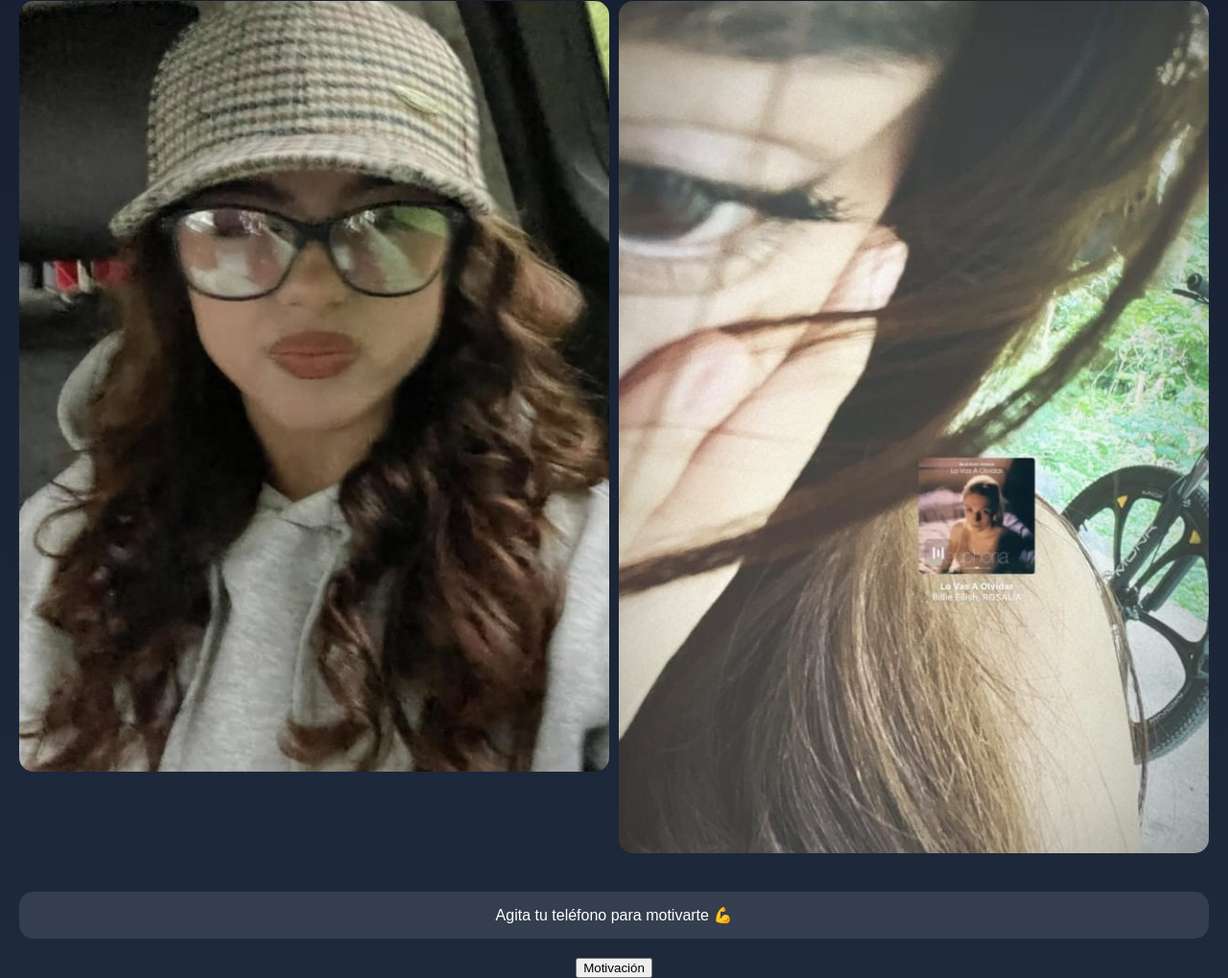
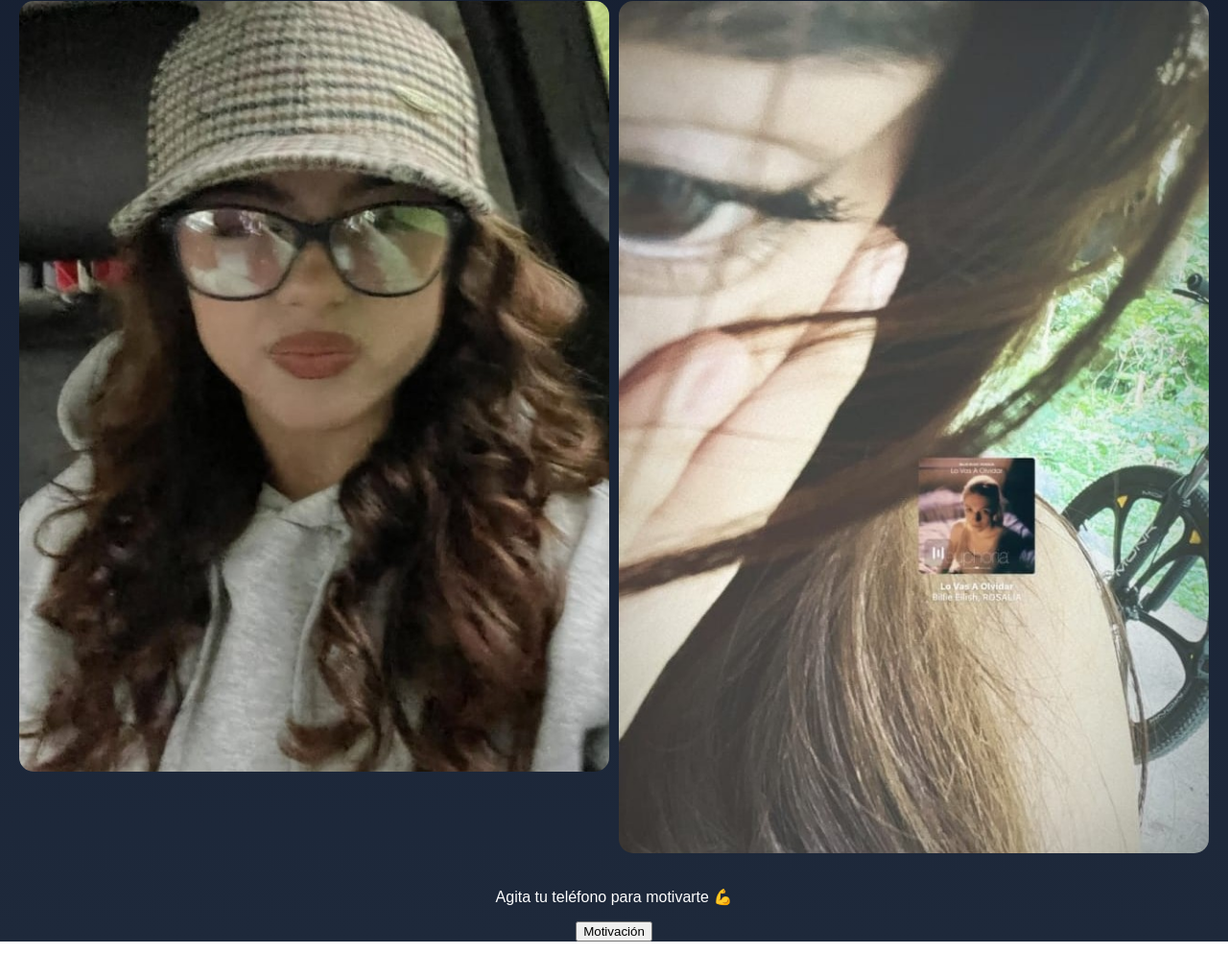
Before and after one commit to Fran2311/mi-pagina-motivacional, a plain HTML site: page index.html in a window 1280 px wide. Shown: the part 1062-2081 px from the top of the page at 96% size. After the commit the page ends 2043 px from the top, so only its background shows below. Drawn offline with Linux system fonts and the light colour scheme.

Commit message:
Update index.html

```diff
--- a/index.html
+++ b/index.html
@@ -1,4 +1,3 @@
-<!-- ================= index.html ================= -->
 <!DOCTYPE html>
 <html lang="es">
 <head>
@@ -9,6 +8,7 @@
 </head>
 <body>
 
+  <div class="container">
     <h1>Recuerda por qué lo haces</h1>
 
     <div class="gallery">
@@ -18,11 +18,12 @@
       <img src="fotos/WhatsApp Image 2026-03-25 at 4.21.34 PM.jpeg">
     </div>
 
-  <div class="message" id="message">
-    Agita tu teléfono para motivarte 💪
+    <div class="card">
+      <p id="message">Agita tu teléfono para motivarte 💪</p>
     </div>
 
     <button onclick="getQuote()">Motivación</button>
+  </div>
 
   <script src="script.js"></script>
 </body>
```
Lines whose indentation alone changed are shown as unchanged.
